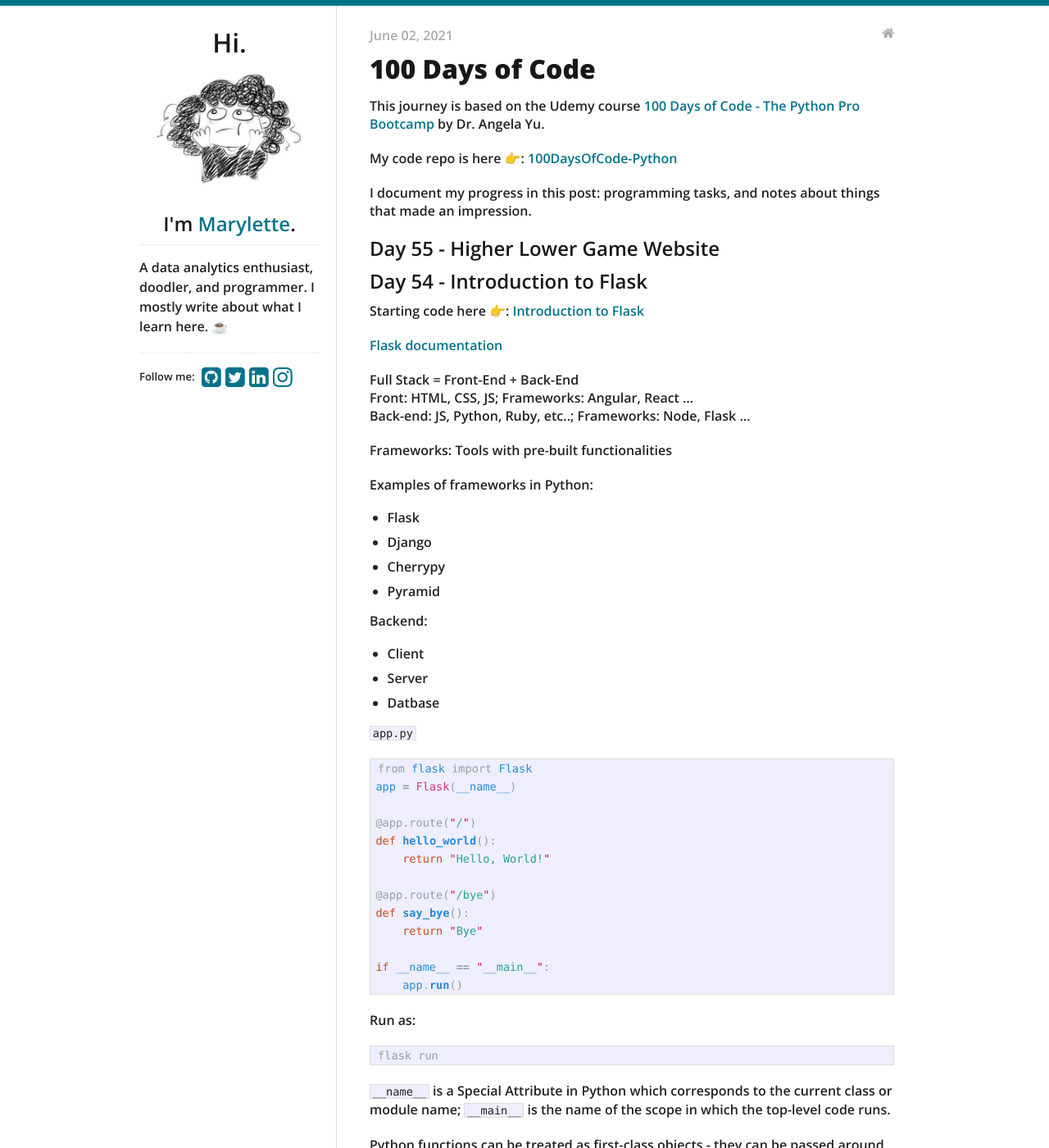
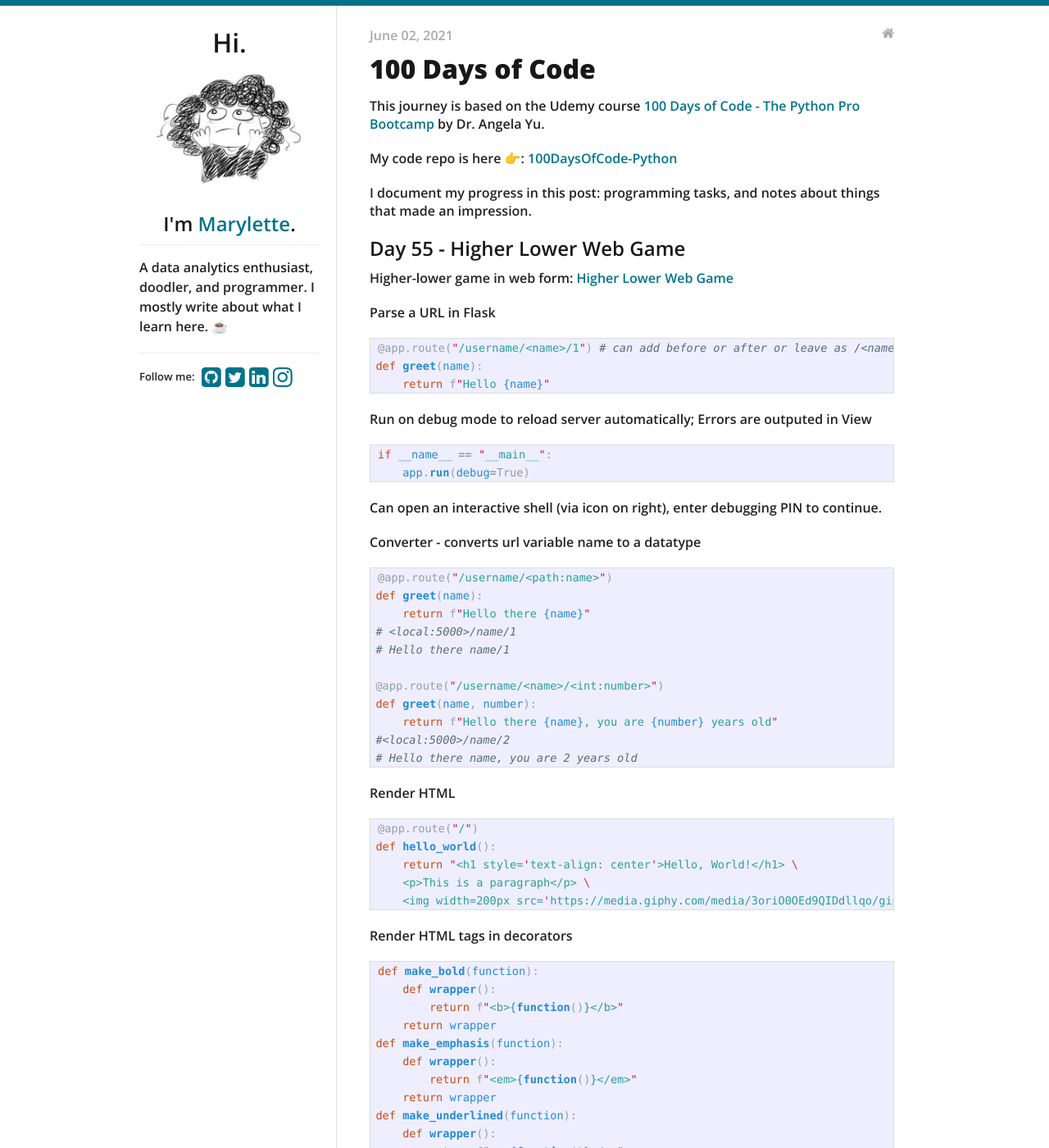
Before and after one commit to maryletteroa/maryletteroa.github.io, a Jekyll site: the page built from _posts/2021-06-02-hundred-days-of-python.md, in a window 1280 px wide and 1400 px high. Shown: the whole window at 82% size. Built offline with Jekyll 4.4.1, drawn with Linux system fonts in a browser that asks for light colours; some of the changed text lies outside the part shown.

Commit message:
update post with day 55

````diff
--- a/_posts/2021-06-02-hundred-days-of-python.md
+++ b/_posts/2021-06-02-hundred-days-of-python.md
@@ -13,7 +13,113 @@
 
 I document my progress in this post: programming tasks, and notes about things that made an impression.
 
-## Day 55 - Higher Lower Game Website
+## Day 55 - Higher Lower Web Game
+
+Higher-lower game in web form: [Higher Lower Web Game](https://replit.com/@maryletteroa/higher-lower-game-web)
+
+Parse a URL in Flask
+```python
+@app.route("/username/<name>/1") # can add before or after or leave as /<name>
+def greet(name):
+    return f"Hello {name}"
+```
+
+Run on debug mode to reload server automatically; Errors are outputed in View
+```python
+if __name__ == "__main__":
+    app.run(debug=True)
+```
+Can open an interactive shell (via icon on right), enter debugging PIN to continue.
+
+Converter - converts url variable name to a datatype
+```python
+@app.route("/username/<path:name>")
+def greet(name):
+    return f"Hello there {name}"
+# <local:5000>/name/1
+# Hello there name/1
+
+@app.route("/username/<name>/<int:number>")
+def greet(name, number):
+    return f"Hello there {name}, you are {number} years old"
+#<local:5000>/name/2
+# Hello there name, you are 2 years old
+```
+
+Render HTML
+```python
+@app.route("/")
+def hello_world():
+    return "<h1 style='text-align: center'>Hello, World!</h1> \
+    <p>This is a paragraph</p> \
+    <img width=200px src='https://media.giphy.com/media/3oriO0OEd9QIDdllqo/giphy.gif'>"
+```
+
+Render HTML tags in decorators
+```python
+def make_bold(function):
+    def wrapper():
+        return f"<b>{function()}</b>"
+    return wrapper
+def make_emphasis(function):
+    def wrapper():
+        return f"<em>{function()}</em>"
+    return wrapper
+def make_underlined(function):
+    def wrapper():
+        return f"<u>{function()}</u>"
+    return wrapper
+
+@app.route("/bye")
+@make_bold
+@make_emphasis
+@make_underlined
+def say_bye():
+    return "Bye"
+```
+
+Advanced decorator - pass arguments as `*args` and/or `**kwargs` to wrapper function
+```python
+class User:
+    def __init__(self, name):
+        self.name = name
+        self.is_logged_in = False
+
+def is_authenticated_decorator(function):
+    def wrapper(*args, **kwargs):
+        if args[0].is_logged_in == True:
+            function(args[0])
+    return wrapper
+
+@is_authenticated_decorator
+def create_blog_post(user):
+    print(f"This is {user.name}'s new blog post.")
+
+new_user = User("my_name")
+new_user.is_logged_in = True
+create_blog_post(new_user)
+```
+
+Another example
+```python
+# Create the logging_decorator() function
+def logging_decorator(function):
+    def wrapper(*args):
+        result = function(*args)
+        print(f"Function name: {function.__name__}, arguments: {args} ")
+        print(f"Result: {result}")
+    return wrapper
+
+# Use the decorator
+@logging_decorator
+def sum(n1, n2):
+    return n1 + n2
+# Call function
+sum(3,2)
+
+# Function name: sum, arguments: (3, 2)
+# Result: 5
+```
 
 ## Day 54 - Introduction to Flask
 
````
Also changed, not shown: other parts of _posts/2021-06-02-hundred-days-of-python.md (+1 -1 lines).
